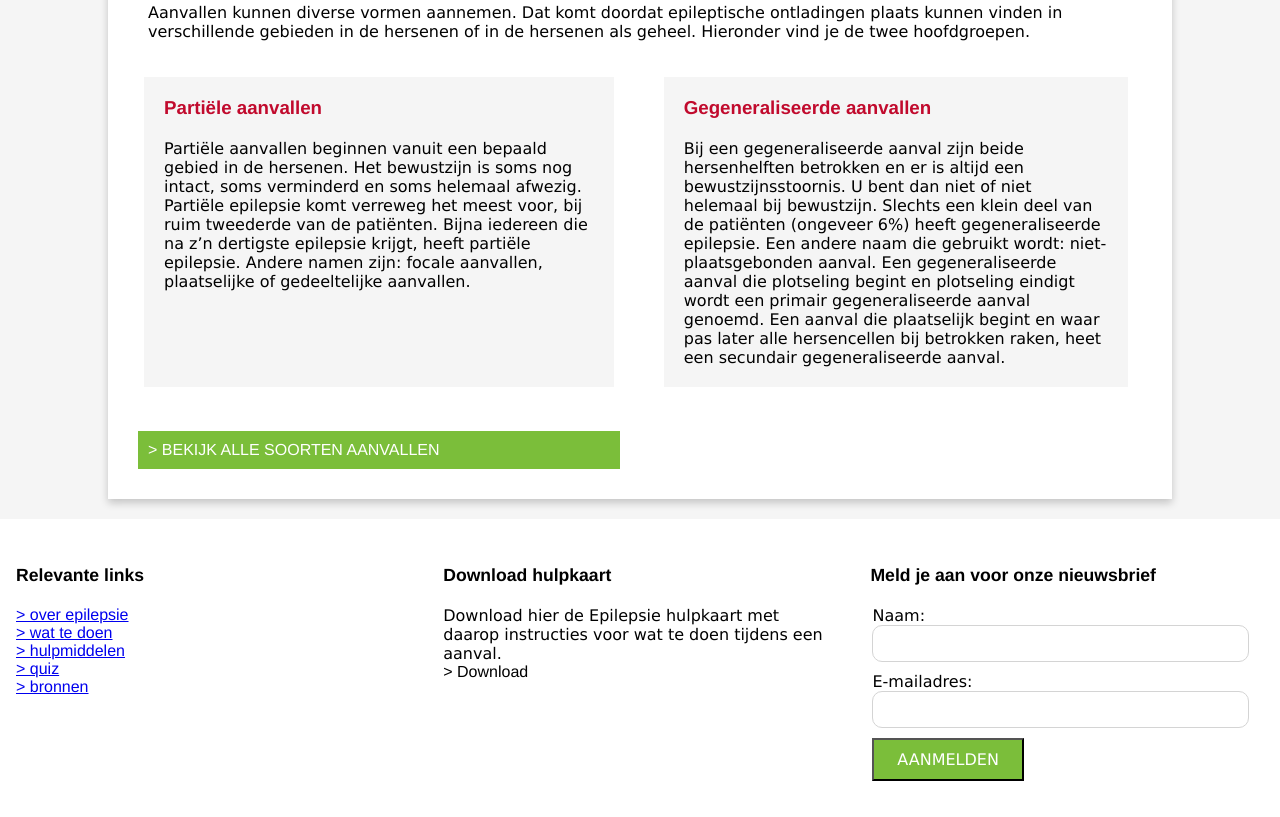
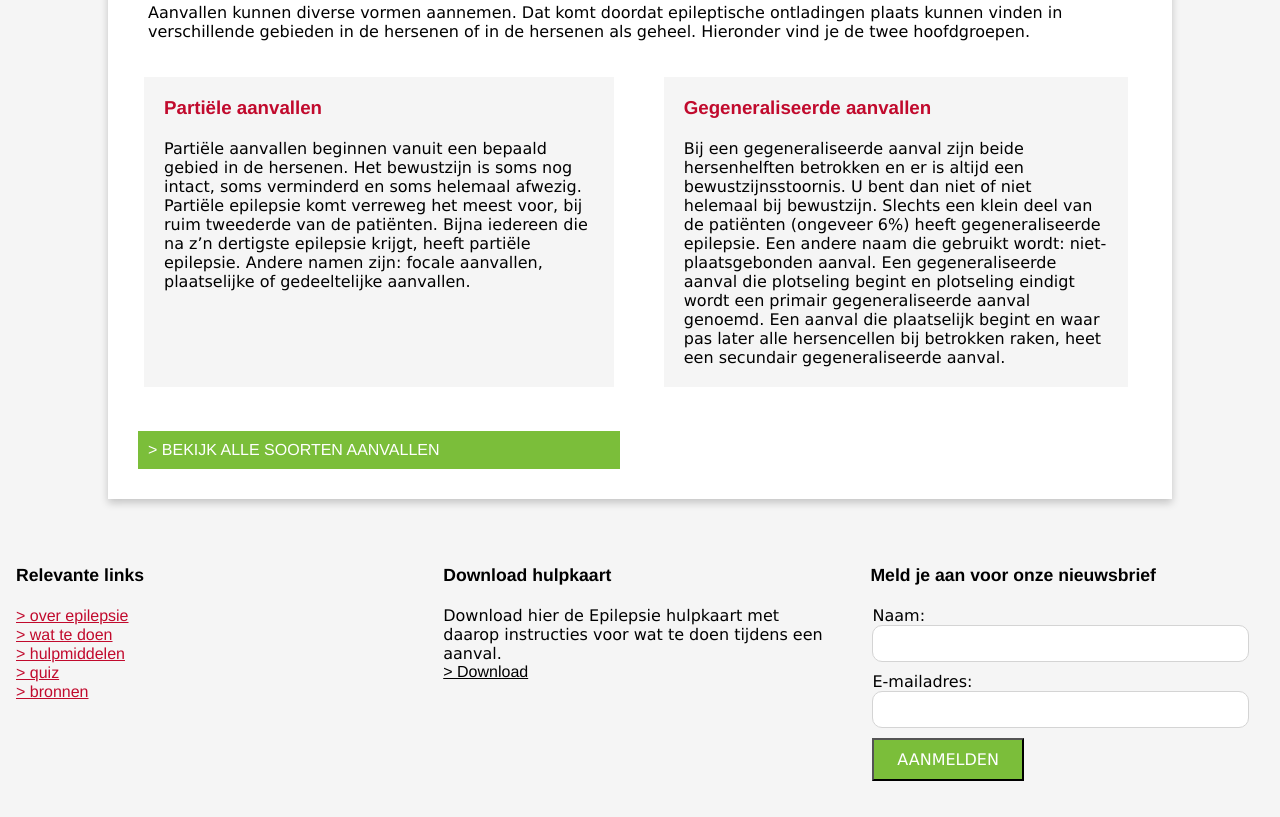
Before and after one commit to femkehuisman/epilepsieophetwerk, a plain HTML site: page overepilepsie.html in a window 1280 px wide. Shown: the part 906-1723 px from the top of the page. Drawn offline with Linux system fonts and the light colour scheme.

Commit message:
footer & buttons hover

```diff
--- a/css/herkennen.css
+++ b/css/herkennen.css
@@ -213,3 +213,7 @@ label {
     font-size: 1em;
     font-weight: 500;
 }
+
+#aanmelden:hover {
+    background-color: #6ead32;
+}
--- a/css/hulpmiddelen.css
+++ b/css/hulpmiddelen.css
@@ -171,10 +171,20 @@ section > article > ul {
     font-weight: 500;
 }
 
+section > article > a {
+    font-family: Montserrat, Helvetica, sans-serif;
+    padding: 10px;
+    margin: 10px;
+    text-decoration: none;
+    color: black;
+    font-size: 1em;
+    font-weight: 500;
+    text-decoration: underline;
+}
+
 /* Footer */
-
 footer {
-    background-color: white;
+    background-color: #F5F5F5;
 }
 
 h6 {
@@ -214,10 +224,15 @@ footer > section > article > ul > li {
 
 footer > section > article > ul > li > a {
     color: #c10a2D;
-    list-style: none;
     font-family: Montserrat, Helvetica, sans-serif;
 }
 
+
+footer > section > article > a {
+    color: black;
+    padding: 0;
+    margin: 0;
+}
 
 /* Nieuwsbrief aanmelden */
 
@@ -260,3 +275,7 @@ label {
     font-size: 1em;
     font-weight: 500;
 }
+
+#aanmelden:hover {
+    background-color: #6ead32;
+}
--- a/css/overepilepsie.css
+++ b/css/overepilepsie.css
@@ -128,10 +128,25 @@ section > article > ul {
     font-weight: 500;
 }
 
+.soortenaanvallen > a:hover {
+    background-color: #6ead32;
+}
+
+section > article > a {
+    font-family: Montserrat, Helvetica, sans-serif;
+    padding: 10px;
+    margin: 10px;
+    text-decoration: none;
+    color: white;
+    font-size: 1em;
+    font-weight: 500;
+    text-decoration: underline;
+}
+
 /* Footer */
 
 footer {
-    background-color: white;
+    background-color: #F5F5F5;
 }
 
 h6 {
@@ -166,16 +181,19 @@ footer > section > article > ul {
 }
 
 footer > section > article > ul > li {
+    list-style: none;
+}
+
+footer > section > article > ul > li > a {
     color: #c10a2D;
-    list-style: none;
     font-family: Montserrat, Helvetica, sans-serif;
 }
+
 
 footer > section > article > a {
     color: black;
     padding: 0;
     margin: 0;
-    font-family: Montserrat, Helvetica, sans-serif;
 }
 
 /* Nieuwsbrief aanmelden */
@@ -219,3 +237,7 @@ label {
     font-size: 1em;
     font-weight: 500;
 }
+
+#aanmelden:hover {
+    background-color: #6ead32;
+}
--- a/css/quiz.css
+++ b/css/quiz.css
@@ -115,6 +115,10 @@ h1 {
     font-weight: 500;
 }
 
+#submit:hover {
+    background-color: #6ead32;
+}
+
 /* Footer */
 
 footer {
@@ -130,6 +134,7 @@ h6 {
 }
 
 footer > section > article > p {
+    font-family: Verdana, Montserrat, Helvetica, sans-serif;
     color: black;
     padding: 0;
     margin: 0;
@@ -153,16 +158,30 @@ footer > section > article > ul {
 }
 
 footer > section > article > ul > li {
+    list-style: none;
+}
+
+footer > section > article > ul > li > a {
     color: #c10a2D;
-    list-style: none;
     font-family: Montserrat, Helvetica, sans-serif;
 }
+
 
 footer > section > article > a {
     color: black;
     padding: 0;
     margin: 0;
+}
+
+section > article > a {
     font-family: Montserrat, Helvetica, sans-serif;
+    padding: 10px;
+    margin: 10px;
+    text-decoration: none;
+    color: white;
+    font-size: 1em;
+    font-weight: 500;
+    text-decoration: underline;
 }
 
 /* Nieuwsbrief aanmelden */
@@ -206,3 +225,7 @@ label {
     font-size: 1em;
     font-weight: 500;
 }
+
+#aanmelden:hover {
+    background-color: #6ead32;
+}
--- a/css/style.css
+++ b/css/style.css
@@ -68,6 +68,10 @@ body {
     text-transform: uppercase;
     font-size: 1em;
     font-weight: 500;
+}
+
+.calltoaction > a:hover {
+    background-color: #6ead32;
 }
 
 h1 {
@@ -202,7 +206,6 @@ footer > section > article > ul > li {
 
 footer > section > article > ul > li > a {
     color: #c10a2D;
-    list-style: none;
     font-family: Montserrat, Helvetica, sans-serif;
 }
 
@@ -254,3 +257,7 @@ label {
     font-size: 1em;
     font-weight: 500;
 }
+
+#aanmelden:hover {
+    background-color: #6ead32;
+}
--- a/css/veelgestelde-vragen.css
+++ b/css/veelgestelde-vragen.css
@@ -162,8 +162,11 @@ footer > section > article > ul {
 }
 
 footer > section > article > ul > li {
+    list-style: none;
+}
+
+footer > section > article > ul > li > a {
     color: #c10a2D;
-    list-style: none;
     font-family: Montserrat, Helvetica, sans-serif;
 }
 
@@ -172,6 +175,17 @@ footer > section > article > a {
     padding: 0;
     margin: 0;
     font-family: Montserrat, Helvetica, sans-serif;
+}
+
+section > article > a {
+    font-family: Montserrat, Helvetica, sans-serif;
+    padding: 10px;
+    margin: 10px;
+    text-decoration: none;
+    color: white;
+    font-size: 1em;
+    font-weight: 500;
+    text-decoration: underline;
 }
 
 /* Nieuwsbrief aanmelden */
@@ -242,3 +256,7 @@ label {
     display: inline;
     margin-top: 20px;
 }
+
+#aanmelden:hover {
+    background-color: #6ead32;
+}
--- a/css/wattedoen.css
+++ b/css/wattedoen.css
@@ -126,6 +126,17 @@ h2 {
     font-family: Montserrat, Helvetica, sans-serif;
 }
 
+section > article > a {
+    font-family: Montserrat, Helvetica, sans-serif;
+    padding: 10px;
+    margin: 10px;
+    text-decoration: none;
+    color: white;
+    font-size: 1em;
+    font-weight: 500;
+    text-decoration: underline;
+}
+
 /* Footer */
 
 footer {
@@ -164,8 +175,11 @@ footer > section > article > ul {
 }
 
 footer > section > article > ul > li {
+    list-style: none;
+}
+
+footer > section > article > ul > li > a {
     color: #c10a2D;
-    list-style: none;
     font-family: Montserrat, Helvetica, sans-serif;
 }
 
@@ -217,3 +231,7 @@ label {
     font-size: 1em;
     font-weight: 500;
 }
+
+#aanmelden:hover {
+    background-color: #6ead32;
+}
--- a/overepilepsie.html
+++ b/overepilepsie.html
@@ -75,7 +75,7 @@
 
 
             </article>
-            <a>> Bekijk alle soorten aanvallen</a>
+            <a href="herkennen.html">> Bekijk alle soorten aanvallen</a>
         </section>
 
     </section>
```
Also changed, not shown: bronnen.html (+12 -0 lines).
